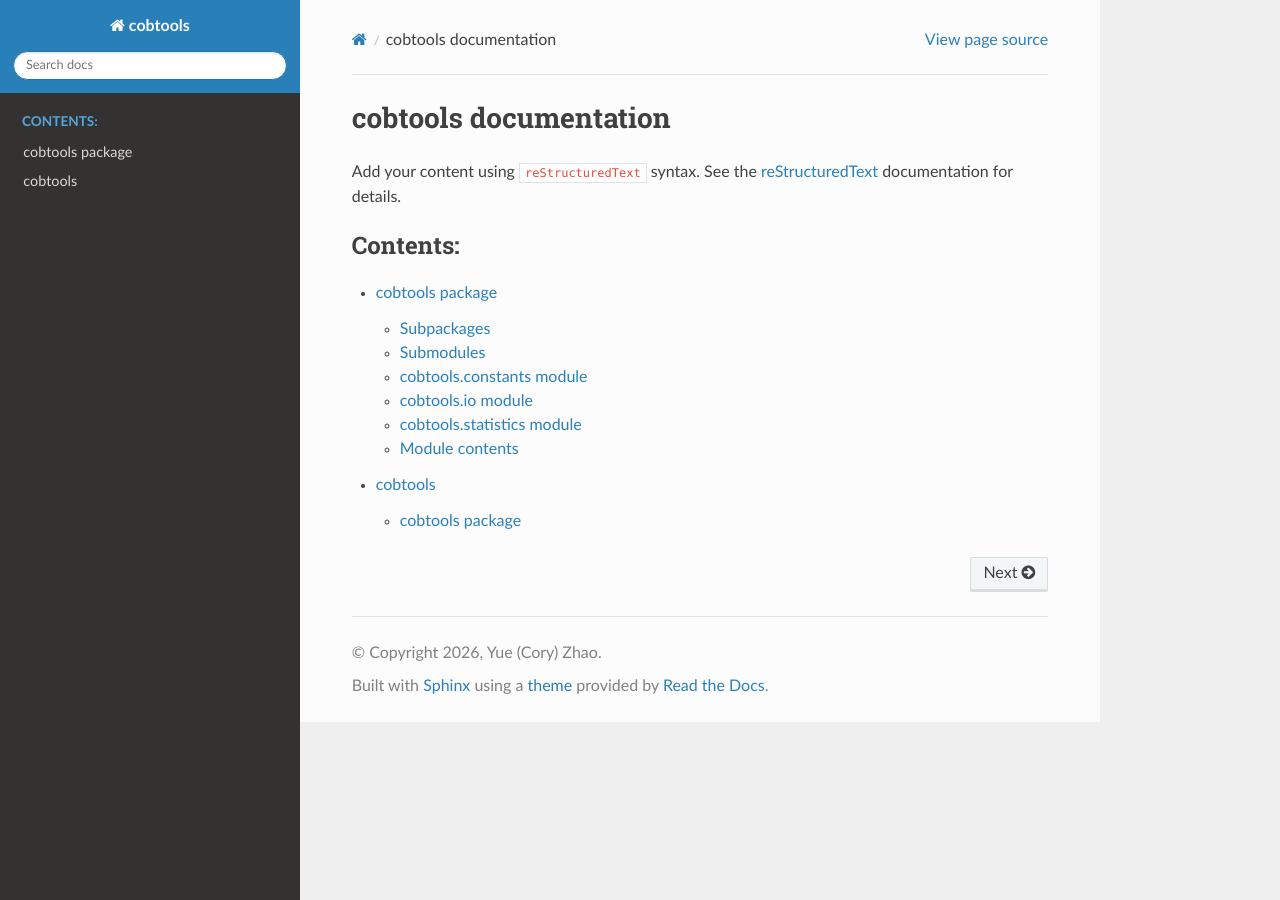
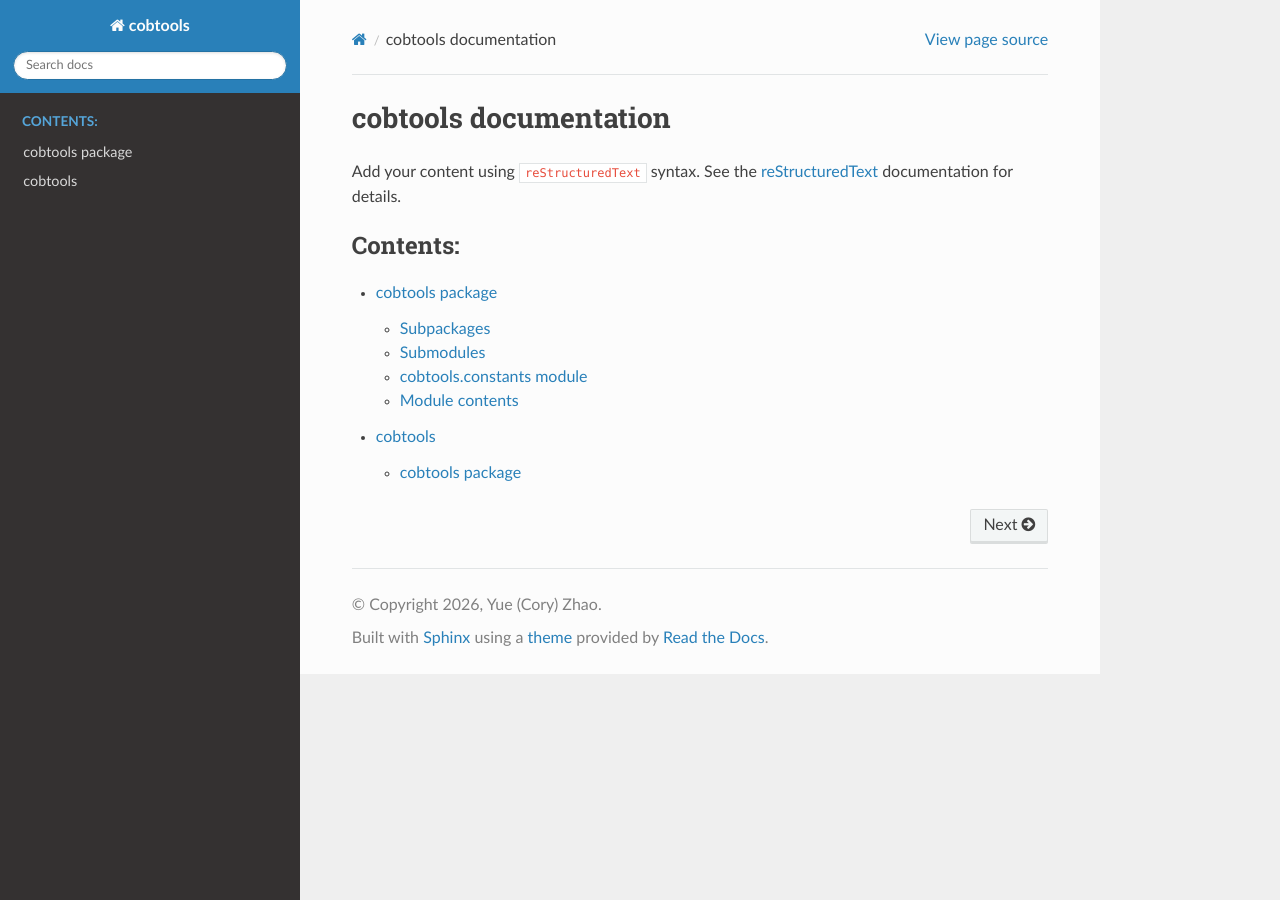
Before and after one commit to coryzh/cobtools, a Sphinx documentation site: the page built from docs/source/index.rst, in a window 1280 px wide. Built offline with Sphinx 7.4.7 and the Read the Docs theme 3.1.0, drawn with Linux system fonts in a browser that asks for light colours.

Commit message:
Removed the directives for placeholder modules in src/cobtools/

```diff
--- a/docs/source/cobtools.rst
+++ b/docs/source/cobtools.rst
@@ -22,22 +22,6 @@ cobtools.constants module
    :show-inheritance:
    :undoc-members:
 
-cobtools.io module
-------------------
-
-.. automodule:: cobtools.io
-   :members:
-   :show-inheritance:
-   :undoc-members:
-
-cobtools.statistics module
---------------------------
-
-.. automodule:: cobtools.statistics
-   :members:
-   :show-inheritance:
-   :undoc-members:
-
 Module contents
 ---------------
 
```
